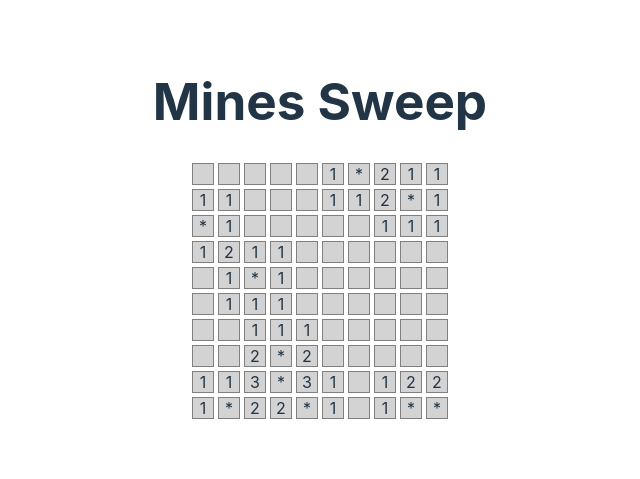
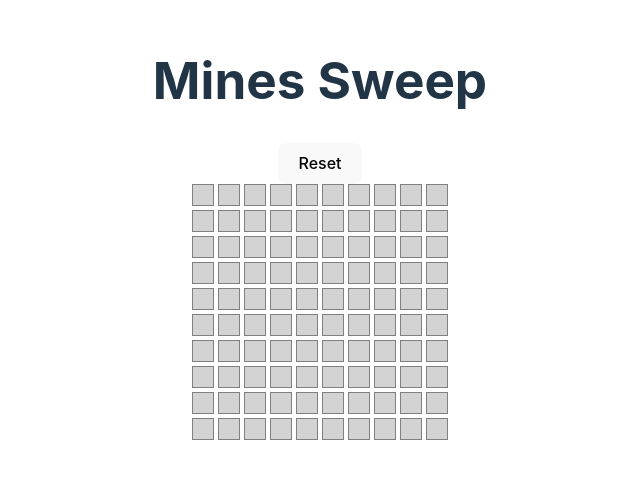
Before and after one commit to mingmoth/mines-sweep-test, a Vue app: page / in a window 1280 px wide. Shown: the part 171-650 px from the top of the page, without its empty margins (320-960 px from the left). Built offline with nearby package versions, Linux system fonts and the light colour scheme.

Commit message:
feat: use revealBlock in App - add checkWin & checkLose function for game end

```diff
--- a/src/App.vue
+++ b/src/App.vue
@@ -1,13 +1,41 @@
 <script setup>
+import { nextTick, ref, watchEffect } from 'vue'
 import Block from './components/Block.vue'
-import { generateBlocks } from './block'
+import { checkLose, checkWin, generateBlocks, revealBlock } from './block'
 
-const blocks = generateBlocks(10, 10, 10)
+const statuses = {
+  playing: 'playing',
+  won: 'won',
+  lose: 'lose',
+}
+
+const gameStatus = ref(statuses.playing)
+const blocks = ref(generateBlocks(10, 10, 20))
+
+function flagBlock(x, y) {
+  blocks.value[x][y].flagged = !blocks.value[x][y].flagged
+}
+
+watchEffect(() => {
+  gameStatus.value = checkLose(blocks.value)
+    ? statuses.lose : checkWin(blocks.value)
+    ? statuses.won : statuses.playing
+  nextTick(() => {
+    if(gameStatus.value === statuses.lose) {
+      setTimeout(() => {
+        alert('You lose!')
+      }, 200)
+    }
+  })
+})
 
 </script>
 
 <template>
   <h1>Mines Sweep</h1>
+  <div>
+    <button @click="blocks = generateBlocks(10, 10, 10)">Reset</button>
+  </div>
   <div class="blocks">
     <div
       v-for="(blockRow, index) in blocks"
@@ -18,6 +46,9 @@ const blocks = generateBlocks(10, 10, 10)
         v-for="block in blockRow"
         :key="`${block.x}-${block.y}`"
         :block="block"
+        :disabled="gameStatus === statuses.lose"
+        @reveal="revealBlock(blocks, block.x, block.y)"
+        @flag="flagBlock(block.x, block.y)"
       />
     </div>
   </div>
--- a/src/components/Block.vue
+++ b/src/components/Block.vue
@@ -1,7 +1,7 @@
 <script setup>
-import { ref } from 'vue'
+import { computed } from 'vue'
 
-defineProps({
+const props = defineProps({
   block: {
     type: Object,
     default: () => ({
@@ -10,20 +10,41 @@ defineProps({
       flagged: false,
       adjacent: 0,
     })
-  }
+  },
+  disabled: Boolean
 })
 
-const emit = defineEmits(['reveal', 'flag'])
+const emits = defineEmits(['reveal', 'flag'])
+
+function reveal() {
+  if(props.disabled) return
+  emits('reveal')
+}
+
+function flag() {
+  if(props.disabled) return
+  emits('flag')
+}
+
+const blockDisplay = computed(() => {
+  if(props.block?.flagged) return 'F'
+  if(props.block?.revealed) return props.block.mines ? '@' : props.block.adjacent ? props.block.adjacent : ''
+})
 
 </script>
 
 <template>
   <div
-    @click="emit('reveal')"
-    @contextmenu="emit('flag')"
-    class="block"
+    @click="reveal"
+    @contextmenu.prevent="flag"
+    :class="[
+      'block',
+      disabled && 'block-disabled',
+      block.revealed ? 'block-revealed' : 'block-hidden',
+      block.mines && block.revealed && 'block-mine',
+    ]"
   >
-    {{ block.mines ? '*' : block.adjacent ? block.adjacent : '' }}
+    {{ blockDisplay }}
   </div>
 </template>
 
@@ -41,7 +62,32 @@ const emit = defineEmits(['reveal', 'flag'])
   justify-content: center;
 }
 
-.block:hover {
+.block-hidden:hover {
   background-color: darkgray;
 }
+
+.block-revealed {
+  background-color: #e4e6e8;
+  border: 1px solid lightgray;
+}
+
+.block-mine {
+  background-color: salmon;
+}
+
+.block-disabled {
+  cursor: not-allowed;
+}
+
+.block-disabled:hover {
+  background-color: lightgray;
+}
+
+.block-revealed:hover {
+  background-color: #e4e6e8;
+}
+
+.block-mine:hover {
+  background-color: salmon;
+}
 </style>
```
